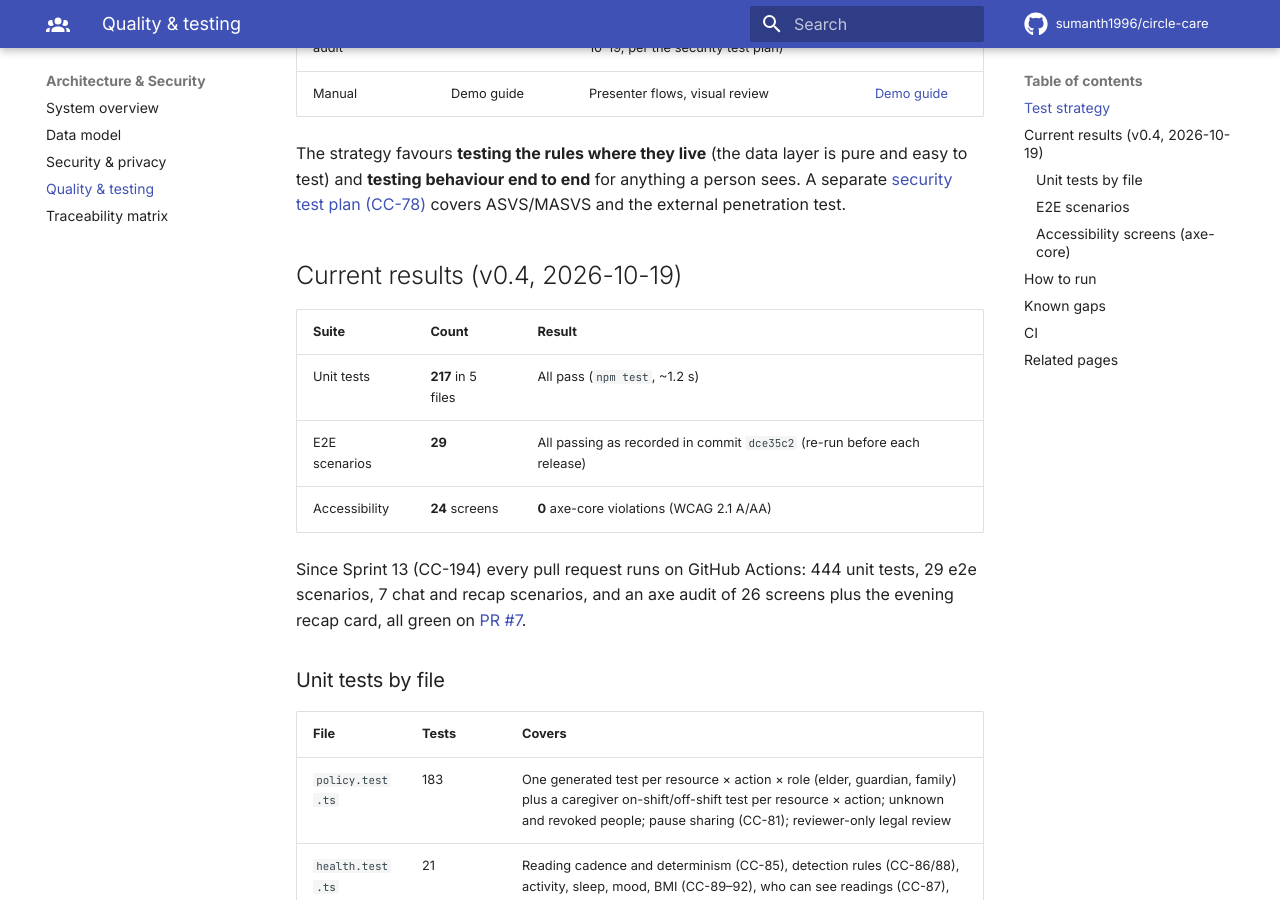
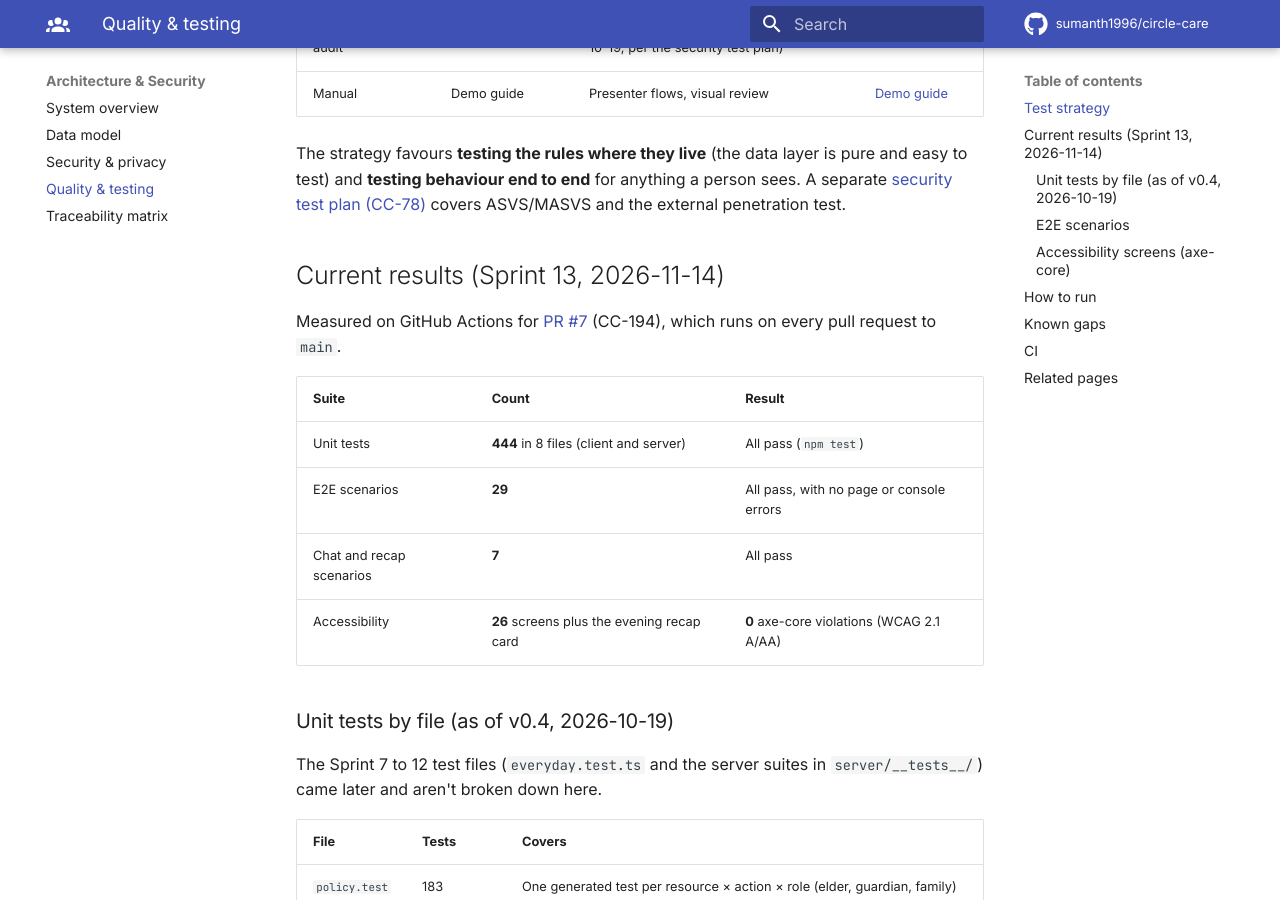
Before and after one commit to sumanth1996/circle-care, an MkDocs documentation site: the page built from docs/wiki/architecture/quality-and-testing.md, in a window 1280 px wide and 900 px high, scrolled down 731 px. Built offline with MkDocs 1.6.1 and Material for MkDocs 9.7.7, drawn with Linux system fonts in a browser that asks for light colours; comment, search, counter and statistics services are not loaded; some of the changed text lies outside the part shown.

Commit message:
Review record for CC-194; quality page shows Sprint 13 results
Round 2 of the Lead Architect review: the results table on the Quality
and testing page still showed v0.4 numbers. It now shows 444 unit tests,
29 e2e and 7 chat and recap scenarios, and 26 screens plus the recap
card; the fixed wall-clock gap is removed; Playwright is pinned to 1.49.1
in the run instructions. Adds the review record with the CI run history
and the items left for later stories.

Co-Authored-By: Claude Opus 5.5 <noreply@anthropic.com>

```diff
--- a/docs/wiki/architecture/quality-and-testing.md
+++ b/docs/wiki/architecture/quality-and-testing.md
@@ -14,17 +14,20 @@
 
 The strategy favours **testing the rules where they live** (the data layer is pure and easy to test) and **testing behaviour end to end** for anything a person sees. A separate [security test plan (CC-78)](../../security/78-security-test-plan.md) covers ASVS/MASVS and the external penetration test.
 
-## Current results (v0.4, 2026-10-19)
+## Current results (Sprint 13, 2026-11-14)
+
+Measured on GitHub Actions for [PR #7](https://github.com/sumanth1996/circle-care/pull/7) (CC-194), which runs on every pull request to `main`.
 
 | Suite | Count | Result |
 |---|---|---|
-| Unit tests | **217** in 5 files | All pass (`npm test`, ~1.2 s) |
-| E2E scenarios | **29** | All passing as recorded in commit `dce35c2` (re-run before each release) |
-| Accessibility | **24** screens | **0** axe-core violations (WCAG 2.1 A/AA) |
+| Unit tests | **444** in 8 files (client and server) | All pass (`npm test`) |
+| E2E scenarios | **29** | All pass, with no page or console errors |
+| Chat and recap scenarios | **7** | All pass |
+| Accessibility | **26** screens plus the evening recap card | **0** axe-core violations (WCAG 2.1 A/AA) |
 
-Since Sprint 13 (CC-194) every pull request runs on GitHub Actions: 444 unit tests, 29 e2e scenarios, 7 chat and recap scenarios, and an axe audit of 26 screens plus the evening recap card, all green on [PR #7](https://github.com/sumanth1996/circle-care/pull/7).
+### Unit tests by file (as of v0.4, 2026-10-19)
 
-### Unit tests by file
+The Sprint 7 to 12 test files (`everyday.test.ts` and the server suites in `server/__tests__/`) came later and aren't broken down here.
 
 | File | Tests | Covers |
 |---|---|---|
@@ -103,7 +106,6 @@ Set `CHROMIUM_PATH` to use a specific Chromium binary. Failure screenshots and t
 | No unit tests for late caregiver check-in, coverage gaps or SOS escalation timing | Regressions in time-based rules | Add `rules.test.ts` cases with a fixed clock |
 | No tests for `scrubHealth()` or `npsScore()` | Health terms leaking into research data | Table-driven unit tests |
 | No e2e for shift swaps, shift offers, emergency-card edits or invitation acceptance | Untested journeys | Add scenarios |
-| E2E depends on the wall clock (e.g. Ana on shift) | Flaky results outside 08:00–14:00 or on Sundays | Inject a fixed demo clock for tests |
 | Hand-off, schedule, feed, emergency card and SOS screens not in the axe list | Unchecked accessibility | Add them to `a11y.py` |
 | No visual regression tests | Layout bugs (e.g. the digest chart in the screenshot) | Playwright screenshot comparisons |
 | The demo store can lose a change made in the last quarter second before the tab closes | A switch can come back after a quick reload; tests must wait for the save | Backlog story CC-195 |
--- a/mkdocs.yml
+++ b/mkdocs.yml
@@ -126,3 +126,4 @@ nav:
       - "Code review: Sprint 12, evening recap": reviews/2026-11-14-sprint-12-evening-recap.md
       - "Code review: Sprint 13, chat check": reviews/2026-11-14-sprint-13-chat-check.md
       - "Code review: Sprint 13, architecture wiki": reviews/2026-11-14-sprint-13-architecture-wiki.md
+      - "Code review: Sprint 13, browser tests": reviews/2026-11-14-sprint-13-browser-tests.md
```
Also changed, not shown: other parts of docs/wiki/architecture/quality-and-testing.md (+1 -1 lines), docs/reviews/2026-11-14-sprint-13-browser-tests.md (added, +55 -0 lines), 2 other files.
